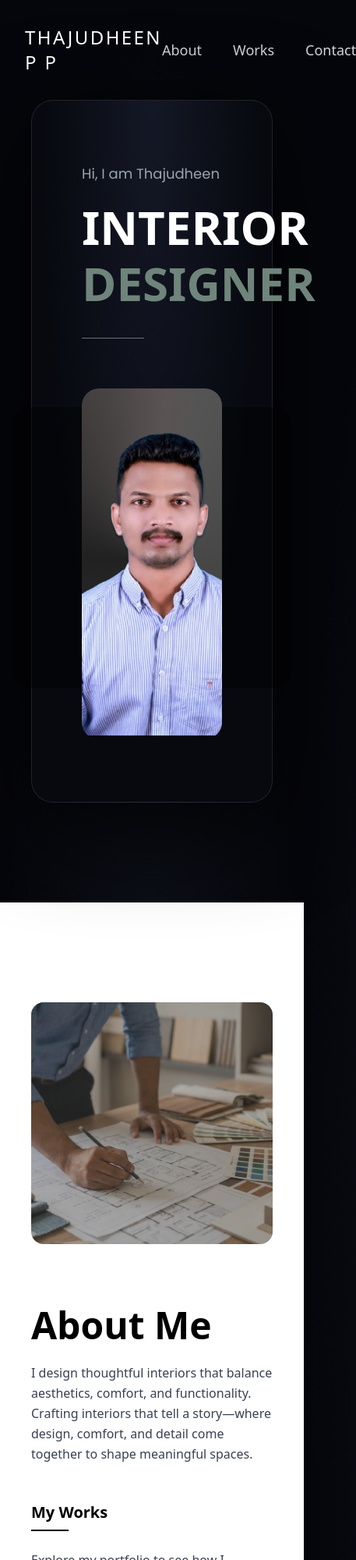
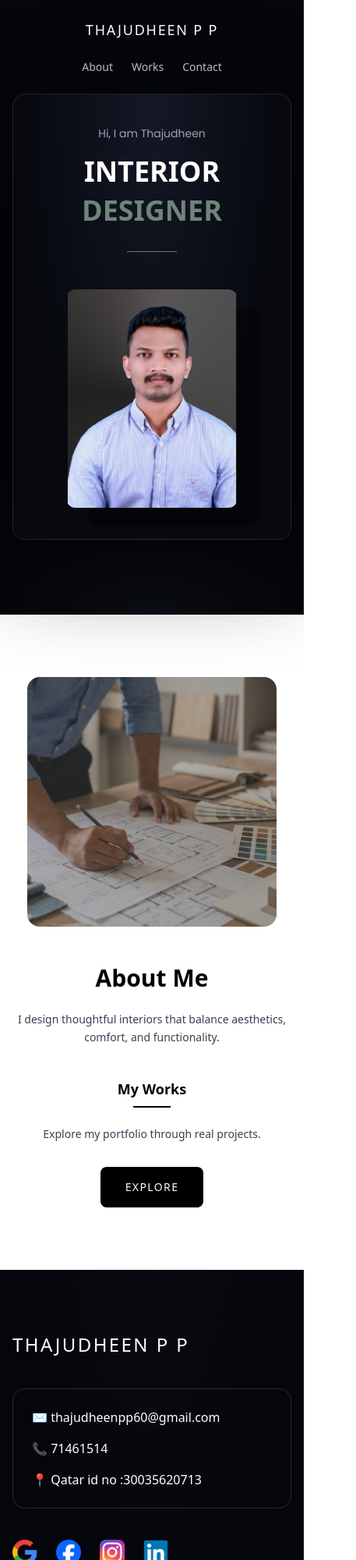
Before and after one commit to ashiahjinan04-hash/Thajudheen, a plain HTML site: page index.html in a window 390 px wide. Shown: the top 2000 px of the page at 78% size, 457 px wide, since content can reach past the window. Drawn offline with nearby package versions, Linux system fonts and the light colour scheme.

Commit message:
improve responsiveness

```diff
--- a/index.html
+++ b/index.html
@@ -4,6 +4,8 @@
   <meta charset="UTF-8" />
   <meta name="viewport" content="width=device-width, initial-scale=1.0" />
   <title>Thajudheen P P – Portfolio</title>
+
+  <!-- Google Font -->
   <link rel="preconnect" href="https://fonts.googleapis.com">
   <link rel="preconnect" href="https://fonts.gstatic.com" crossorigin>
   <link href="https://fonts.googleapis.com/css2?family=Poppins:wght@300;400;500;600&display=swap" rel="stylesheet">
@@ -17,70 +19,72 @@
 
 <!-- NAVBAR -->
 <header class="w-full">
-  <div class="max-w-7xl mx-auto px-8 py-8 flex items-center justify-between">
+  <div class="max-w-7xl mx-auto
+              px-4 sm:px-6 md:px-8
+              py-6 md:py-8
+              flex flex-col md:flex-row
+              items-center justify-between gap-6">
+
     <h1
-  class="text-2xl tracking-widest font-medium
-         transition duration-100 cursor-pointer
-         hover:text-white
-         hover:drop-shadow-[0_0_12px_rgba(255,255,255,0.35)]"
->
+      class="text-lg sm:text-xl md:text-2xl tracking-widest font-medium
+             transition cursor-pointer
+             hover:drop-shadow-[0_0_12px_rgba(255,255,255,0.35)]">
       THAJUDHEEN P P
     </h1>
 
-
-    <nav class="flex gap-10 text-lg text-gray-300">
+    <nav class="flex gap-6 sm:gap-8 text-sm sm:text-base text-gray-300">
       <a href="#about" class="hover:text-white transition">About</a>
-      <a href="assets/works.pdf" target="_blank" class="hover:text-white transition">
-  Works
-</a>
-
+      <a href="assets/works.pdf" target="_blank" class="hover:text-white transition">Works</a>
       <a href="#contact" class="hover:text-white transition">Contact</a>
     </nav>
   </div>
 </header>
 
 <!-- HERO SECTION -->
-<section class="w-full pb-32">
-  <div class="max-w-7xl mx-auto px-10">
+<section class="w-full pb-24 sm:pb-32">
+  <div class="max-w-7xl mx-auto px-4 sm:px-6 md:px-10">
 
-    <!-- HERO CARD -->
     <div
-      class="relative rounded-[28px] px-16 py-20
+      class="relative rounded-2xl md:rounded-[28px]
+             px-6 py-10 sm:px-10 sm:py-14 md:px-16 md:py-20
              border border-white/10
              bg-[radial-gradient(ellipse_at_top,_#141826_0%,_#07090f_65%)]
              shadow-[0_30px_120px_rgba(0,0,0,0.8)]
-             grid grid-cols-1 md:grid-cols-2 gap-16"
+             grid grid-cols-1 md:grid-cols-2 gap-12 md:gap-16"
     >
 
-      <!-- LEFT CONTENT -->
-      <div class="flex flex-col justify-center">
-        <p class="font-['Poppins'] text-lg text-gray-400 mb-6">
+      <!-- LEFT -->
+      <div class="flex flex-col justify-center text-center md:text-left">
+        <p class="font-['Poppins'] text-sm sm:text-lg text-gray-400 mb-4 sm:mb-6">
           Hi, I am Thajudheen
         </p>
 
-        <h2 class="text-6xl md:text-7xl font-bold leading-none">
+        <h2 class="text-4xl sm:text-5xl md:text-7xl font-bold leading-tight">
           INTERIOR
         </h2>
 
-        <h3 class="text-6xl md:text-7xl font-bold leading-none
-                   text-[#6f847a] mt-3">
+        <h3 class="text-4xl sm:text-5xl md:text-7xl font-bold
+                   text-[#6f847a] mt-2">
           DESIGNER
         </h3>
 
-        <!-- Divider -->
-        <div class="w-20 h-px bg-white/40 mt-10"></div>
+        <div class="w-16 sm:w-20 h-px bg-white/40 mt-8 sm:mt-10 mx-auto md:mx-0"></div>
       </div>
 
-      <!-- RIGHT IMAGE PLACEHOLDER -->
-      <div class="flex justify-center md:justify-start relative md:pl-20">
+      <!-- RIGHT IMAGE -->
+      <div class="flex justify-center md:justify-start relative">
 
-  <!-- Shadow layer -->
-  <div class="absolute -right-15 top-6 w-[360px] h-[360px]
-              rounded-[22px] bg-black/40"></div>
+        <div class="absolute right-4 top-6
+                    w-[220px] h-[280px]
+                    sm:w-[260px] sm:h-[340px]
+                    md:w-[360px] md:h-[420px]
+                    rounded-xl bg-black/40"></div>
 
-  <!-- Image -->
-  <div class="relative w-[350px] h-[450px]
-              rounded-[22px] overflow-hidden">
+        <div class="relative
+                    w-[220px] h-[280px]
+                    sm:w-[260px] sm:h-[340px]
+                    md:w-[360px] md:h-[420px]
+                    rounded-xl overflow-hidden">
           <img
             src="assets/hero-image.png"
             alt="Thajudheen Portrait"
@@ -90,137 +94,75 @@
 
       </div>
 
+    </div>
+  </div>
+</section>
 
+<!-- ABOUT SECTION -->
+<section id="about" class="w-full bg-white py-20 sm:py-32 text-black">
+  <div class="max-w-7xl mx-auto px-4 sm:px-6 md:px-10">
+
+    <div class="grid grid-cols-1 md:grid-cols-2 gap-12 md:gap-20 items-center">
+
+      <div class="w-full max-w-xs sm:max-w-sm md:max-w-md
+                  aspect-square rounded-2xl overflow-hidden bg-gray-300 mx-auto">
+        <img src="assets/hero2-image.png" class="w-full h-full object-cover" />
       </div>
 
-  </div>
-</section>
-<!-- ABOUT SECTION -->
-<section id="about" class="w-full bg-white py-32 text-black">
-  <div class="max-w-7xl mx-auto px-10">
-
-    <div class="grid grid-cols-1 md:grid-cols-2 gap-20 items-center">
-
-      <!-- IMAGE PLACEHOLDER -->
-<div class="w-full max-w-md aspect-square rounded-2xl overflow-hidden bg-[#cfcfcf]">
-  <img
-      src="assets/hero2-image.png"
-      alt="Thajudheen Portrait"
-      class="w-full h-full object-cover"
-    />
-  </div>
-
-
-
-      <!-- RIGHT: CONTENT -->
-      <div>
-        <h2 class="text-5xl font-bold mb-6">
+      <div class="text-center md:text-left">
+        <h2 class="text-3xl sm:text-4xl md:text-5xl font-bold mb-6">
           About Me
         </h2>
 
-        <p class="text-base text-gray-700 leading-relaxed max-w-xl mb-12">
+        <p class="text-sm sm:text-base text-gray-700 leading-relaxed mb-10">
           I design thoughtful interiors that balance aesthetics, comfort,
-          and functionality. Crafting interiors that tell a story—where
-          design, comfort, and detail come together to shape meaningful spaces.
+          and functionality.
         </p>
 
-        <!-- My Works -->
-        <div class="mb-6">
-          <h3 class="text-xl font-semibold mb-2">
-            My Works
-          </h3>
-          <div class="w-12 h-[2px] bg-black"></div>
-        </div>
+        <h3 class="text-lg font-semibold mb-2">My Works</h3>
+        <div class="w-12 h-[2px] bg-black mx-auto md:mx-0 mb-6"></div>
 
-        <p class="text-base text-gray-700 leading-relaxed max-w-xl mb-10">
-          Explore my portfolio to see how I approach interior design through
-          real projects.
+        <p class="text-sm sm:text-base text-gray-700 mb-8">
+          Explore my portfolio through real projects.
         </p>
 
-        <!-- EXPLORE BUTTON -->
         <a
           href="assets/works.pdf"
           target="_blank"
-          class="inline-block bg-black text-white text-sm
-                 px-10 py-4 rounded-lg tracking-widest
-                 hover:bg-gray-900 transition"
-        >
+          class="inline-block bg-black text-white
+                 px-8 py-4 rounded-lg tracking-widest text-sm
+                 hover:bg-gray-900 transition">
           EXPLORE
         </a>
       </div>
 
     </div>
+  </div>
+</section>
+
+<!-- CONTACT SECTION -->
+<section id="contact" class="w-full py-20 sm:py-32 text-white">
+  <div class="max-w-7xl mx-auto px-4 sm:px-6 md:px-10">
+
+    <h2 class="text-2xl sm:text-4xl tracking-widest font-medium mb-10">
+      THAJUDHEEN P P
+    </h2>
+
+    <div class="max-w-md rounded-2xl p-6 sm:p-8 border border-white/15">
+      <p class="mb-4">✉️ thajudheenpp60@gmail.com</p>
+      <p class="mb-4">📞 71461514</p>
+      <p>📍 Qatar id no :30035620713</p>
+    </div>
+
+    <div class="flex gap-6 mt-10">
+      <img src="assets/google.png" class="w-8 h-8" />
+      <img src="assets/facebook.png" class="w-8 h-8" />
+      <img src="assets/instagram.png" class="w-8 h-8" />
+      <img src="assets/linkedin.png" class="w-8 h-8" />
+    </div>
 
   </div>
 </section>
 
-<!-- CONTACT SECTION -->
-<section id="contact"
-  class="w-full py-32
-         bg-[radial-gradient(ellipse_at_center,_#0d1018_0%,_#05060b_70%)]
-         text-white"
->
-  <div class="max-w-7xl mx-auto px-10">
-
-    <!-- Name -->
-    <h2 class="text-4xl md:text-5xl tracking-widest font-medium mb-12">
-      THAJUDHEEN P P
-    </h2>
-
-    <!-- Contact Card -->
-    <div
-      class="max-w-xl rounded-2xl p-8
-             border border-white/15
-             bg-[linear-gradient(145deg,_rgba(255,255,255,0.06),_rgba(255,255,255,0.02))]
-             shadow-[0_20px_80px_rgba(0,0,0,0.7)]"
-    >
-
-      <!-- Email -->
-      <div class="flex items-center gap-4 mb-6">
-        <span class="text-xl text-gray-400">✉️</span>
-        <span class="text-base tracking-wide">
-          thajudheenpp60@gmail.com
-        </span>
-      </div>
-
-      <!-- Phone -->
-      <div class="flex items-center gap-4 mb-6">
-        <span class="text-xl text-yellow-500">📞</span>
-        <span class="text-base tracking-wide">
-           71461514
-        </span>
-      </div>
-
-      <!-- ID -->
-      <div class="flex items-center gap-4">
-        <span class="text-xl text-green-500">📍</span>
-        <span class="text-base tracking-wide">
-          Qatar id no :30035620713
-        </span>
-      </div>
-
-    </div>
-
-    <!-- Social Icons -->
-    <div class="flex items-center gap-6 mt-12">
-
-      <a href="#" class="hover:scale-110 transition">
-        <img src="assets/google.png" alt="Google" class="w-9 h-9" />
-      </a>
-
-      <a href="#" class="hover:scale-110 transition">
-        <img src="assets/facebook.png" alt="Facebook" class="w-9 h-9" />
-      </a>
-
-      <a href="#" class="hover:scale-110 transition">
-        <img src="assets/instagram.png" alt="Instagram" class="w-9 h-9" />
-      </a>
-
-      <a href="#" class="hover:scale-110 transition">
-        <img src="assets/linkedin.png" alt="LinkedIn" class="w-9 h-9" />
-      </a>
-
-    </div>
-
-  </div>
-</section>
+</body>
+</html>
```
Lines whose indentation alone changed are shown as unchanged.
